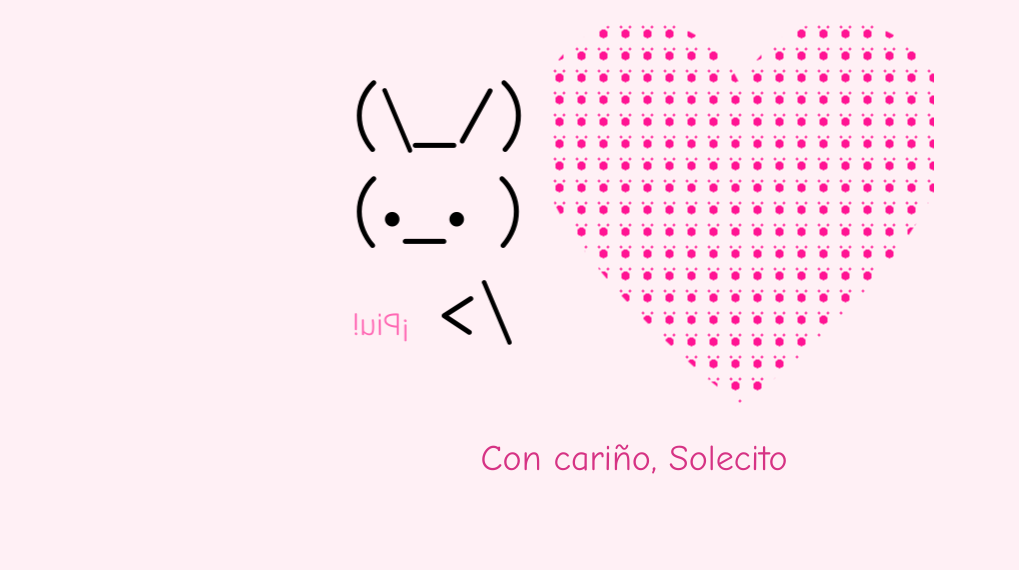
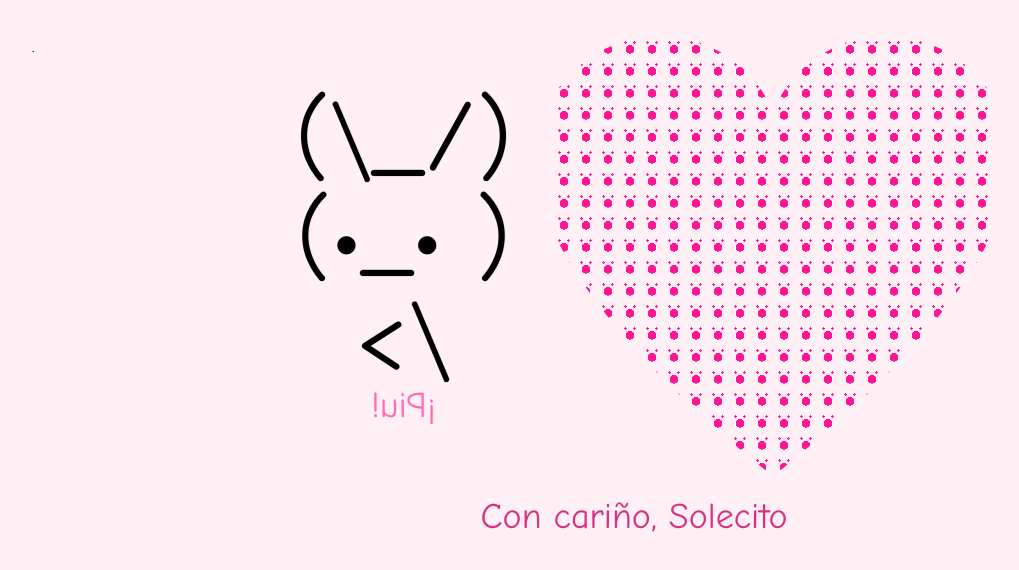
Before and after one commit to Manopato/Minecraft, a plain HTML site: page solecito.html in a window 1280 px wide. Shown: the whole page, without its empty margins (6-1025 px from the left). Drawn offline with Linux system fonts and the light colour scheme.

```diff
--- a/solecito.html
+++ b/solecito.html
@@ -1,4 +1,4 @@
-<!DOCTYPE html>
+.<!DOCTYPE html>
 <html lang="es">
 <head>
   <meta charset="UTF-8">
@@ -14,19 +14,19 @@
       display: flex;
       align-items: center;
       justify-content: center;
-      gap: 40px;
+      gap: 60px;
       flex-wrap: wrap;
     }
 
     .conejo {
-      font-size: 80px;
-      line-height: 1.2;
-      transform: rotateY(180deg);
-      text-align: right;
+      font-size: 100px;
+      transform: rotateY(180deg); /* Mira hacia el corazón */
+      line-height: 1;
+      text-align: center;
     }
 
     .piu {
-      font-size: 32px;
+      font-size: 36px;
       color: #ff69b4;
       animation: piuAnim 1s ease-in-out forwards;
     }
@@ -38,13 +38,13 @@
 
     .corazon-grande {
       font-size: 10px;
-      width: 350px;
-      height: 350px;
+      width: 400px;
+      height: 400px;
       display: grid;
       place-items: center;
       position: relative;
-      animation: aparecer 2s ease-in forwards;
       opacity: 0;
+      animation: aparecer 2s ease-out forwards;
     }
 
     .corazon-grande::before {
@@ -69,18 +69,18 @@
       50% { transform: scale(1.1); }
     }
 
+    @keyframes aparecer {
+      0% { opacity: 0; transform: translateY(20px); }
+      100% { opacity: 1; transform: translateY(0); }
+    }
+
     .dedicatoria {
       font-size: 36px;
-      margin-top: 50px;
+      margin-top: 40px;
       color: #d63384;
       text-align: center;
       animation: aparecer 2s ease-in forwards;
       opacity: 0;
-    }
-
-    @keyframes aparecer {
-      0% { opacity: 0; transform: translateY(20px); }
-      100% { opacity: 1; transform: translateY(0); }
     }
   </style>
 </head>
@@ -89,7 +89,7 @@
     <div class="conejo">
       (\_/)<br>
       ( •_•)<br>
-      /&gt; <span class="piu">¡Piu!</span>
+      /&gt; <div class="piu">¡Piu!</div>
     </div>
     <div class="corazon-grande"></div>
   </div>
```
